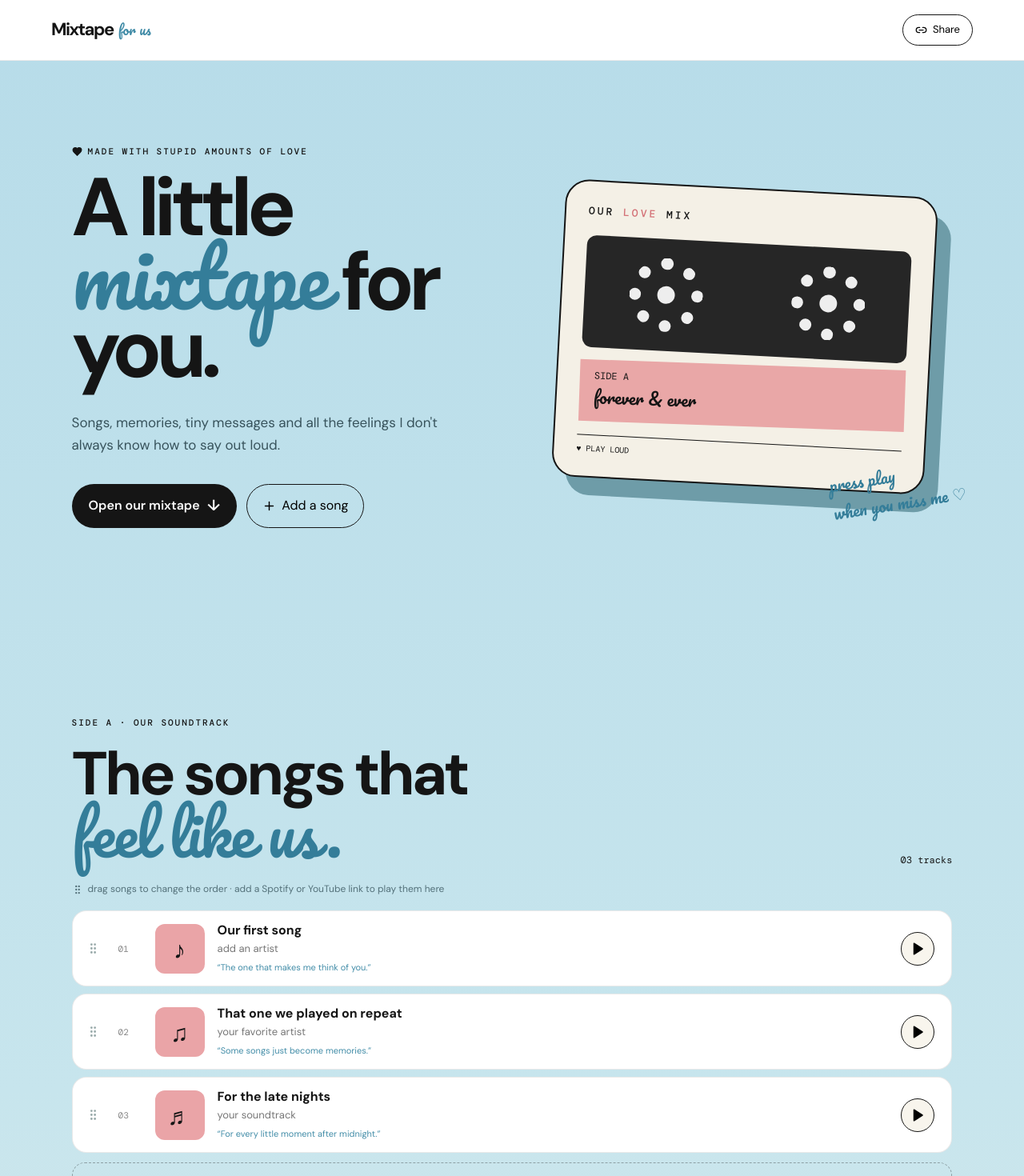
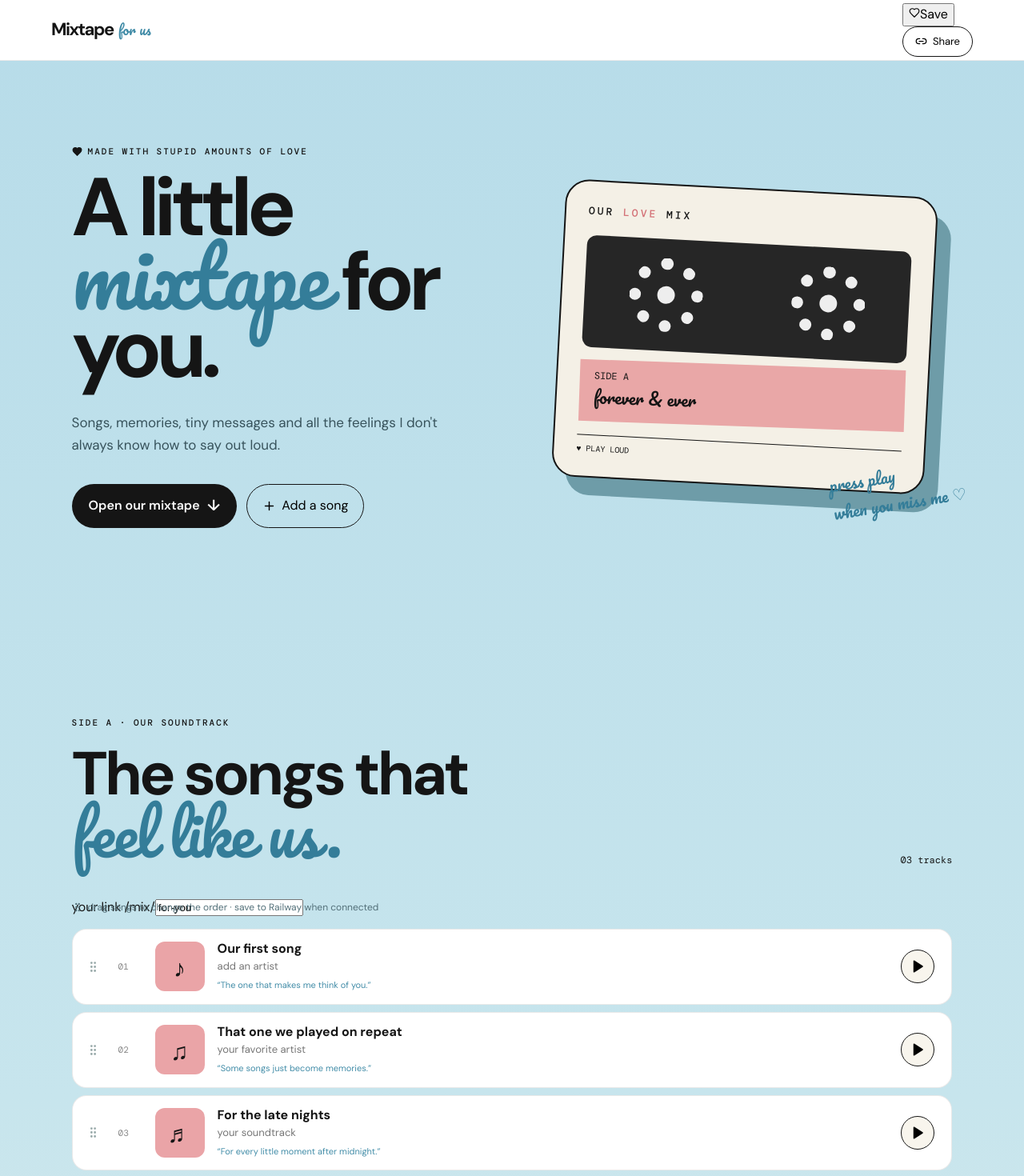
Before and after one commit to kaivalyajoshi20/our-mixtape, a React (Vite) app: page / in a window 1280 px wide. Shown: the top 1470 px of the page at 80% size. Built offline with nearby package versions, Linux system fonts and the light colour scheme; no server answers.

Commit message:
feat: connect frontend to persistent mixtape API

```diff
--- a/src/main.jsx
+++ b/src/main.jsx
@@ -35,6 +35,9 @@ function App() {
   const [copied, setCopied] = useState(false);
   const [dragged, setDragged] = useState(null);
   const [newSong, setNewSong] = useState({ title: "", artist: "", note: "", url: "" });
+  const [slug, setSlug] = useState("for-you");
+  const [saveState, setSaveState] = useState("");
+  const apiBase = import.meta.env.VITE_API_URL || "";
   const shareUrl = useMemo(() => window.location.href, []);
 
   function addSong(e) {
@@ -65,6 +68,15 @@ function App() {
     setDragged(null);
   }
 
+  async function saveMixtape() {
+    setSaveState("saving");
+    try {
+      const res = await fetch(apiBase + "/api/mixes", { method:"POST", headers:{"Content-Type":"application/json"}, body:JSON.stringify({ slug, title:"A little mixtape for you.", recipient:"you", message:"Songs, memories, tiny messages and all the feelings I do not always know how to say out loud.", songs }) });
+      if (!res.ok) throw new Error("save failed");
+      setSaveState("saved"); setTimeout(() => setSaveState(""), 2200);
+    } catch { setSaveState("error"); }
+  }
+
   async function share() {
     try {
       if (navigator.share) await navigator.share({ title: "Our Mixtape ♥", text: "I made this little mixtape for you.", url: shareUrl });
@@ -80,7 +92,7 @@ function App() {
     <main>
       <nav className="nav">
         <div className="logo"><span>Mixtape</span><em>for us</em></div>
-        <button className="share-btn" onClick={share}><Link2 size={15}/>{copied ? "Copied!" : "Share"}</button>
+        <div className="nav-actions"><button className="save-btn" onClick={saveMixtape}><Heart size={14} fill={saveState==="saved" ? "currentColor" : "none"}/>{saveState==="saving" ? "Saving..." : saveState==="saved" ? "Saved!" : saveState==="error" ? "Try again" : "Save"}</button><button className="share-btn" onClick={share}><Link2 size={15}/>{copied ? "Copied!" : "Share"}</button></div>
       </nav>
 
       <section className="hero section">
@@ -111,7 +123,7 @@ function App() {
           <div><p className="eyebrow">side A · our soundtrack</p><h2>The songs that<br/><i>feel like us.</i></h2></div>
           <span className="count">{String(songs.length).padStart(2,"0")} tracks</span>
         </div>
-        <p className="section-hint"><GripVertical size={14}/> drag songs to change the order · add a Spotify or YouTube link to play them here</p>
+        <div className="mix-controls"><label>your link <span>/mix/</span><input value={slug} onChange={e=>setSlug(e.target.value.toLowerCase().replace(/[^a-z0-9-]/g,"-"))}/></label></div><p className="section-hint"><GripVertical size={14}/> drag songs to change the order · save to Railway when connected</p>
         <div className="song-list">
           {songs.map((song, index) => {
             const embed = getEmbedUrl(song.url);
```
